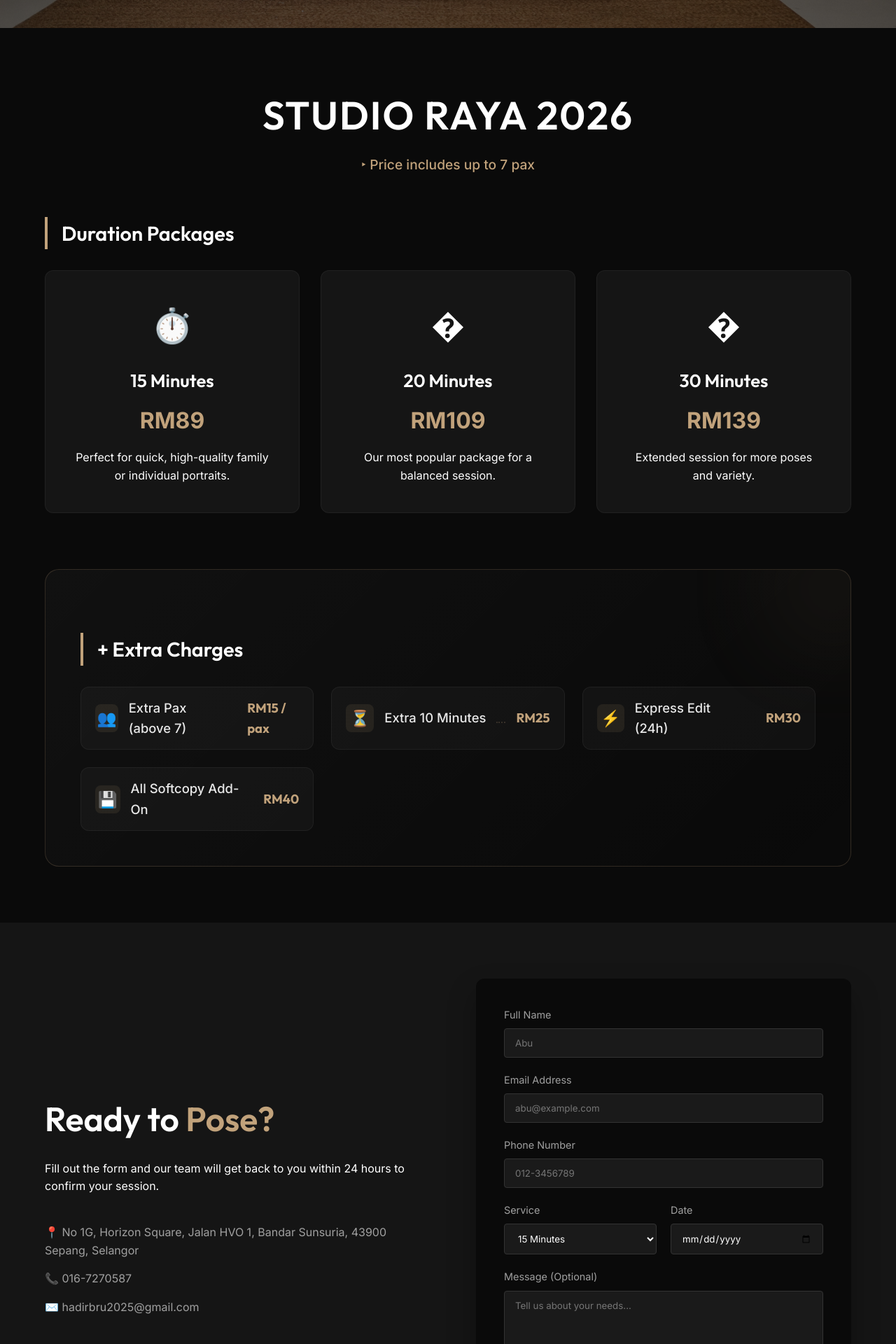
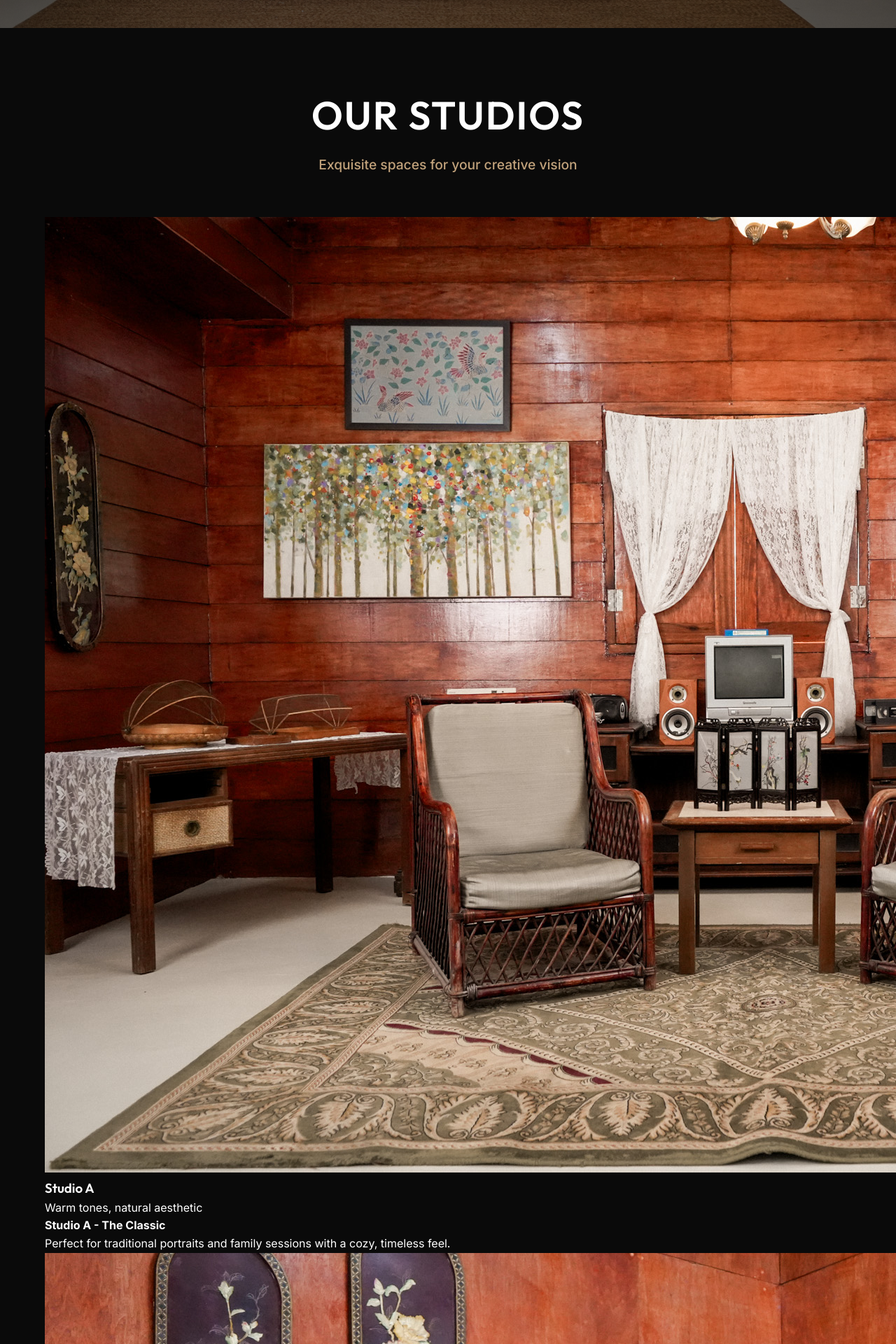
Before and after one commit to TeenagerzGuru/LensIA-studio, a React (Vite) app: page / in a window 1280 px wide. Shown: the part 760-2680 px from the top of the page at 70% size. Built offline with nearby package versions, Linux system fonts and the light colour scheme.

Commit message:
Add studio selection and preview section

```diff
--- a/src/App.jsx
+++ b/src/App.jsx
@@ -7,6 +7,7 @@ function App() {
     name: '',
     email: '',
     service: 'Portrait',
+    studio: 'Studio A',
     date: '',
     time: '',
     phone: '',
@@ -45,6 +46,7 @@ function App() {
           name: formData.name,
           email: formData.email,
           service: formData.service,
+          studio: formData.studio,
           booking_date: formData.date,
           phone: formData.phone,
           message: formData.message
@@ -69,6 +71,7 @@ function App() {
         <div className="logo">LensIA<span>Studio</span></div>
         <div className="nav-links">
           <a href="#home">Home</a>
+          <a href="#studios">Studios</a>
           <a href="#services">Packages</a>
           <a href="#book">Book Now</a>
         </div>
@@ -82,6 +85,44 @@ function App() {
           <a href="#book" className="btn-primary">Book a Session</a>
         </div>
       </header>
+
+      {/* Studio Preview Section */}
+      <section id="studios" className="studio-preview">
+        <div className="container">
+          <div className="section-header">
+            <h2 className="section-title">OUR STUDIOS</h2>
+            <p className="section-subtitle">Exquisite spaces for your creative vision</p>
+          </div>
+          <div className="studio-grid">
+            <div className="studio-card">
+              <div className="studio-image">
+                <img src="/src/assets/Photoshoot/DSC00779.jpg.jpeg" alt="Studio A" />
+                <div className="studio-overlay">
+                  <h3>Studio A</h3>
+                  <p>Warm tones, natural aesthetic</p>
+                </div>
+              </div>
+              <div className="studio-info">
+                <h4>Studio A - The Classic</h4>
+                <p>Perfect for traditional portraits and family sessions with a cozy, timeless feel.</p>
+              </div>
+            </div>
+            <div className="studio-card">
+              <div className="studio-image">
+                <img src="/src/assets/Photoshoot/DSC00801.jpg.jpeg" alt="Studio B" />
+                <div className="studio-overlay">
+                  <h3>Studio B</h3>
+                  <p>Modern, minimalist, and sleek</p>
+                </div>
+              </div>
+              <div className="studio-info">
+                <h4>Studio B - The Modern</h4>
+                <p>Ideal for editorial shots, professional headshots, and contemporary styles.</p>
+              </div>
+            </div>
+          </div>
+        </div>
+      </section>
 
       {/* Services Section */}
       <section id="services" className="services">
@@ -162,6 +203,15 @@ function App() {
                       </select>
                     </div>
                     <div className="form-group">
+                      <label>Studio Selection</label>
+                      <select name="studio" value={formData.studio} onChange={handleChange}>
+                        <option value="Studio A">Studio A</option>
+                        <option value="Studio B">Studio B</option>
+                      </select>
+                    </div>
+                  </div>
+                  <div className="form-row">
+                    <div className="form-group">
                       <label>Date</label>
                       <input name="date" type="date" value={formData.date} onChange={handleChange} required />
                     </div>
```
